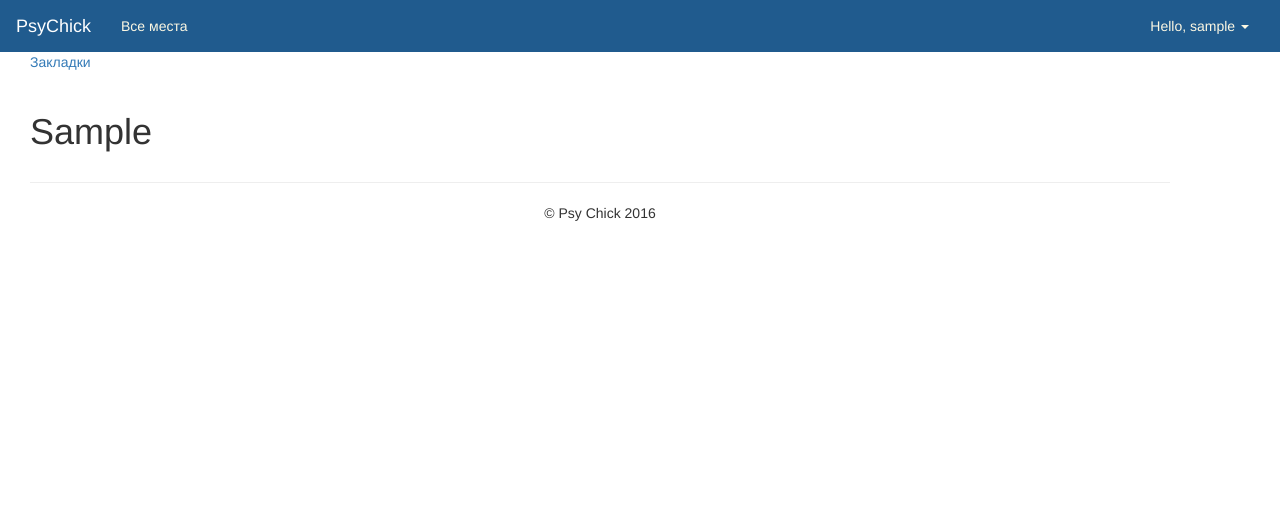
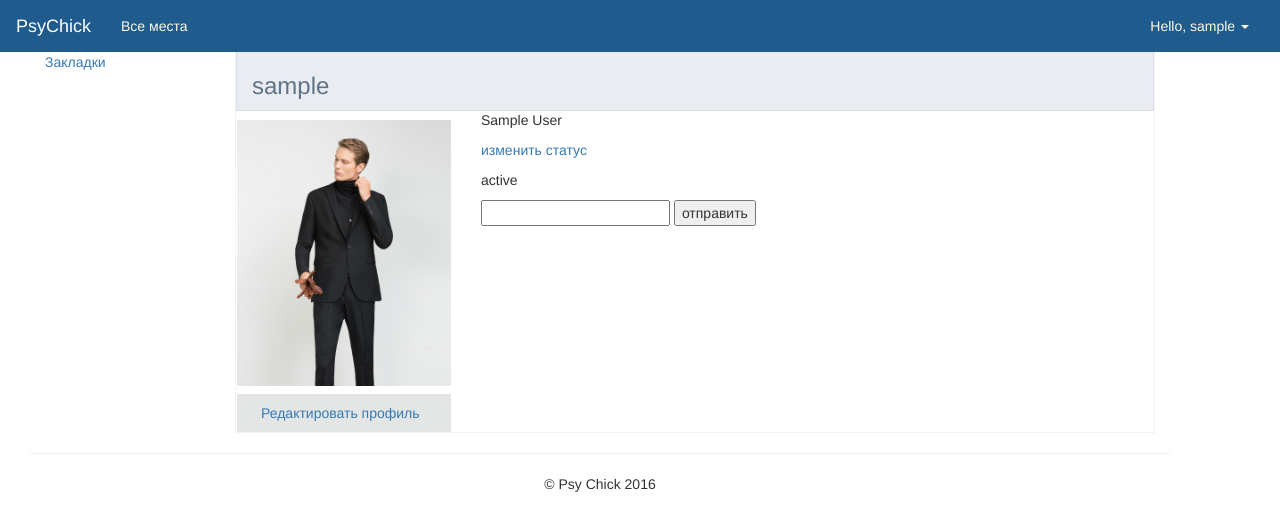
Before and after one commit to Ryskulov/psychic-sniffle, a Django app: page /profiles/profile_detail_private/ in a window 1280 px wide. Shown: the top 531 px of the page. Run offline with Django 3.2, Linux system fonts and the light colour scheme; a user stored in the database is signed in; tables that the repository leaves empty hold one stand-in row (values such as "Sample post"); parts of the project's set-up code (start-up, migrations or seed data) failed here and were passed over; some libraries are stand-ins or nearby versions.

Commit message:
change profile style

```diff
--- a/psychic_sniffle/accounts/views.py
+++ b/psychic_sniffle/accounts/views.py
@@ -34,7 +34,7 @@ def signin(request):
         if user.is_active:
             django_login(request, user)
             message = "User is valid, active and authenticated"
-            return redirect('/profiles/')
+            return redirect('/profiles/profile_detail_private/')
         else:
             message = "The password is valid< but the account has bees disabled"
     else:
@@ -49,7 +49,7 @@ def signup(request):
         user.is_active = True
         user.set_password(form.cleaned_data['password'])
         user.save()
-        return redirect('/signin/')
+        return redirect('/accounts/signin/')
     return render(request, "accounts/signup.html", {'form': form})
 
 
--- a/psychic_sniffle/profiles/models.py
+++ b/psychic_sniffle/profiles/models.py
@@ -17,8 +17,19 @@ class Profile(models.Model):
     slug = models.SlugField(unique=True)
     create_add = models.DateTimeField(u'Профиль был создан: ', auto_now_add=True)
     favorites = models.ManyToManyField(Place) # Внимание !!!
+
+
+    def get_full_name(self):
+        """
+        Returns the first_name plus the last_name, with a space in between.
+        """
+        full_name = '%s %s' % (self.first_name, self.last_name)
+        return full_name.strip()
+
+
     def __unicode__(self):
         return self.user.username
+
 
 
 @receiver(post_save, sender=User, dispatch_uid="create_profile")
--- a/psychic_sniffle/profiles/views.py
+++ b/psychic_sniffle/profiles/views.py
@@ -21,7 +21,7 @@ def profile_detail_public(request, username):
 def profile_detail_private(request):
     profile = request.user.profile
     if request.user.is_authenticated:
-        return render(request, 'profiles/profile_detail.html', {'profile': profile})
+        return render(request, 'profiles/profile_detail.html', {'profile': profile,})
 
 
 class ProfileEditForm(forms.ModelForm):
@@ -59,6 +59,7 @@ def add_favorite(request):
     request.user.profile.favorites.add(place)
     return JsonResponse({'status': 'OK', 'message': u'Закладка добавлена!'})
 
+
 def remove_favorite(request):
     from place.models import Place
     place_id = request.GET.get('place_id', None)
--- a/psychic_sniffle/static/css/app.css
+++ b/psychic_sniffle/static/css/app.css
@@ -1,3 +1,4 @@
+
 /* =============================================================================
    App specific CSS file.
 
@@ -47,9 +48,119 @@
 
 
 /*********************/
-.profile_header {
-  background: url("../img/New-York-Black-White.jpg") no-repeat scroll 0% 0% / 100% 100%;
+.header_in {
+  border-style: solid;
+  border-color: #F3F3F3;
+  -moz-border-top-colors: none;
+  -moz-border-right-colors: none;
+  -moz-border-bottom-colors: none;
+  -moz-border-left-colors: none;
+  border-image: none;
+  border-width: 0px 1px;
 }
-.pro_head_middle {
-  vertical-align: middle;
+#user {
+  position: relative;
+  font-weight: bold;
+  font-size: 11px;
+  padding: 1px 15px;
+  line-height: 140%;
+  background: #E9EDF1 none repeat scroll 0% 0%;
+  color: #607387;
+  border-style: solid;
+  border-color: #D9E0E7;
+  -moz-border-top-colors: none;
+  -moz-border-right-colors: none;
+  -moz-border-bottom-colors: none;
+  -moz-border-left-colors: none;
+  border-image: none;
+  border-width: 0px 1px;
 }
+.wrap{
+      border-style: solid;
+    -moz-border-top-colors: none;
+    -moz-border-right-colors: none;
+    -moz-border-bottom-colors: none;
+    -moz-border-left-colors: none;
+    border-image: none;
+    border-width: 0px 1px 1px;
+    border-color: rgba(100, 100, 100, 0.08);
+    margin-right: 0px !important;
+    margin-left: 0 !important;
+}
+.wrap_in{
+    border-style: solid;
+    border-color: #D9E0E7;
+    -moz-border-top-colors: none;
+    -moz-border-right-colors: none;
+    -moz-border-bottom-colors: none;
+    -moz-border-left-colors: none;
+    border-image: none;
+    border-width: 0px 1px 1px;
+}
+.profile{
+  padding: 10px 0px 0px;
+}
+.foto{
+  text-align: center;
+  max-height: 500px;
+  height: auto !important;
+  overflow: hidden;
+  margin-bottom: 8px;
+}
+.profile_info {
+    padding-bottom: 10px;
+}
+.avatar {padding-left: 0 !important;}
+.edit_profile{
+  background: #E4E6E5 none repeat scroll 0% 0%;
+  display: block;
+  padding: 9px 24px;
+}
+
+/********************************/
+
+.fixed-bg {
+    background-image: url("../img/kg.jpg");
+    min-height: 700px;
+    background-attachment: fixed;
+    background-position: center;
+    background-repeat: no-repeat;
+    background-size: cover;
+}
+.search_main{
+    top: 50%;
+    left: 50%;
+    width: 450px;
+    height: 450px;
+    position: absolute;
+    margin-left: -225px;
+}
+.inp {
+    padding: 10px;
+    border: solid 1px gainsboro;
+    -webkit-transition: box-shadow 0.3s, border 0.3s;
+    -moz-transition: box-shadow 0.3s, border 0.3s;
+    -o-transition: box-shadow 0.3s, border 0.3s;
+    transition: box-shadow 0.3s, border 0.3s;
+    width: 80%;
+}
+.butt {
+    background-color: #4CAF50; /* Green */
+    border: none;
+    color: white;
+    padding: 10px 32px;
+    text-align: center;
+    text-decoration: none;
+    display: inline-block;
+    font-size: 16px;
+    margin: 4px 2px;
+
+    cursor: pointer;
+    margin-left: 135px;
+}
+.butt:hover {
+    background-color: #fff;
+    border-style: solid;
+    border-color: #4CAF50;
+    color: black;
+}
--- a/psychic_sniffle/templates/profiles/profile_detail.html
+++ b/psychic_sniffle/templates/profiles/profile_detail.html
@@ -4,15 +4,59 @@
 
 {% block content %}
 <div class="container">
-  <div class="row">
-    <div class="col-sm-3 col-md-4">
+    <div class="col-md-2">
         <a href="{% url 'profiles_bookmark_list' %}">Закладки</a>
-      <div class="wrapp">
-        <ul class="nav nav-pills nav-stacked">
-          <p class="h1">{{ request.user.profile.first_name }}</p>
-        </ul>
-      </div>
     </div>
-  </div>
+    <div class="col-md-10">
+        <div class="header">
+            <div class="header_in">
+                <div id='user'>
+                    <h3>{{ request.user.username }}</h3>
+                </div>
+            </div>
+        </div>
+        <!--  -->
+        <div class="row wrap">
+            <div class="wrap_in">
+                <div class="col-md-3 avatar">
+                    <div>
+                        <div class="content">
+                            <div class="profile">
+                                <div class="foto">
+                                    <img src="{% static 'img/5753620800_2_1_1.jpg' %}" alt="">
+                                </div>
+                            </div>
+                            <div class="edit_profile">
+                                <a href="">Редактировать профиль</a>
+                            </div>
+                        </div>
+                    </div>
+                </div>
+                <div class="col-md-9">
+                    <div class="profile_info">
+                        <div class="bio">
+                            <div>
+                                <p>{{request.user.get_full_name}}</p>
+                                <p><a href="">изменить статус</a></p>
+                            </div>
+                            <div>
+                                <p> {{ request.user.profile.status }}</p>
+                                <form action="">
+                                    <input type="text">
+                                    <input type="button" value="отправить">
+                                </form>
+
+                            </div>
+                        </div>
+                    </div>
+                    <div class="wall">
+                        <div class="status">
+
+                        </div>
+                    </div>
+                </div><!--col-md-9 -->
+            </div>
+        </div>
+    </div>
 </div>
 {% endblock %}
```
Also changed, not shown: psychic_sniffle/templates/base/home.html (+0 -46 lines), psychic_sniffle/profiles/migrations/0007_remove_profile_slug.py (deleted).
